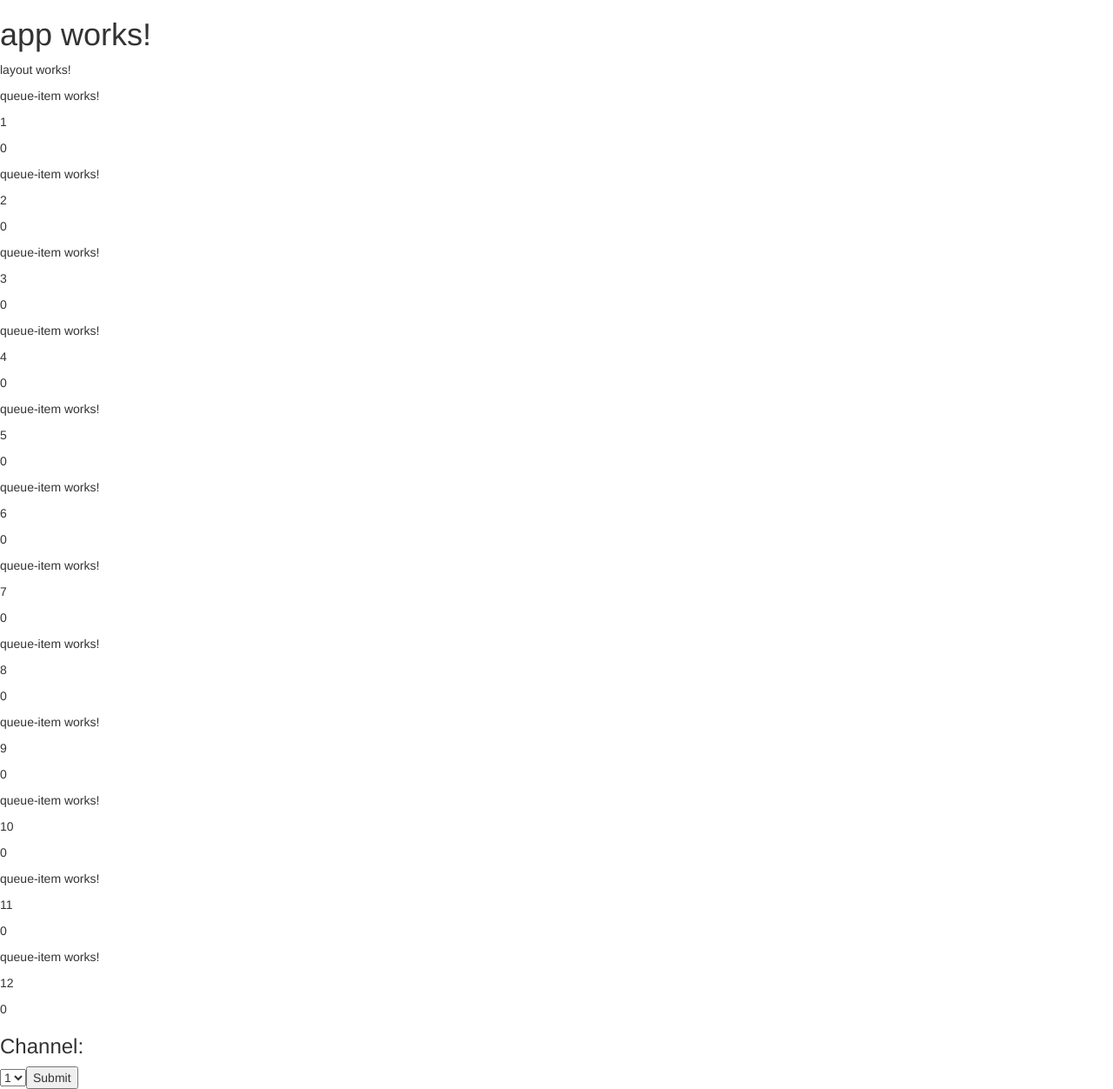
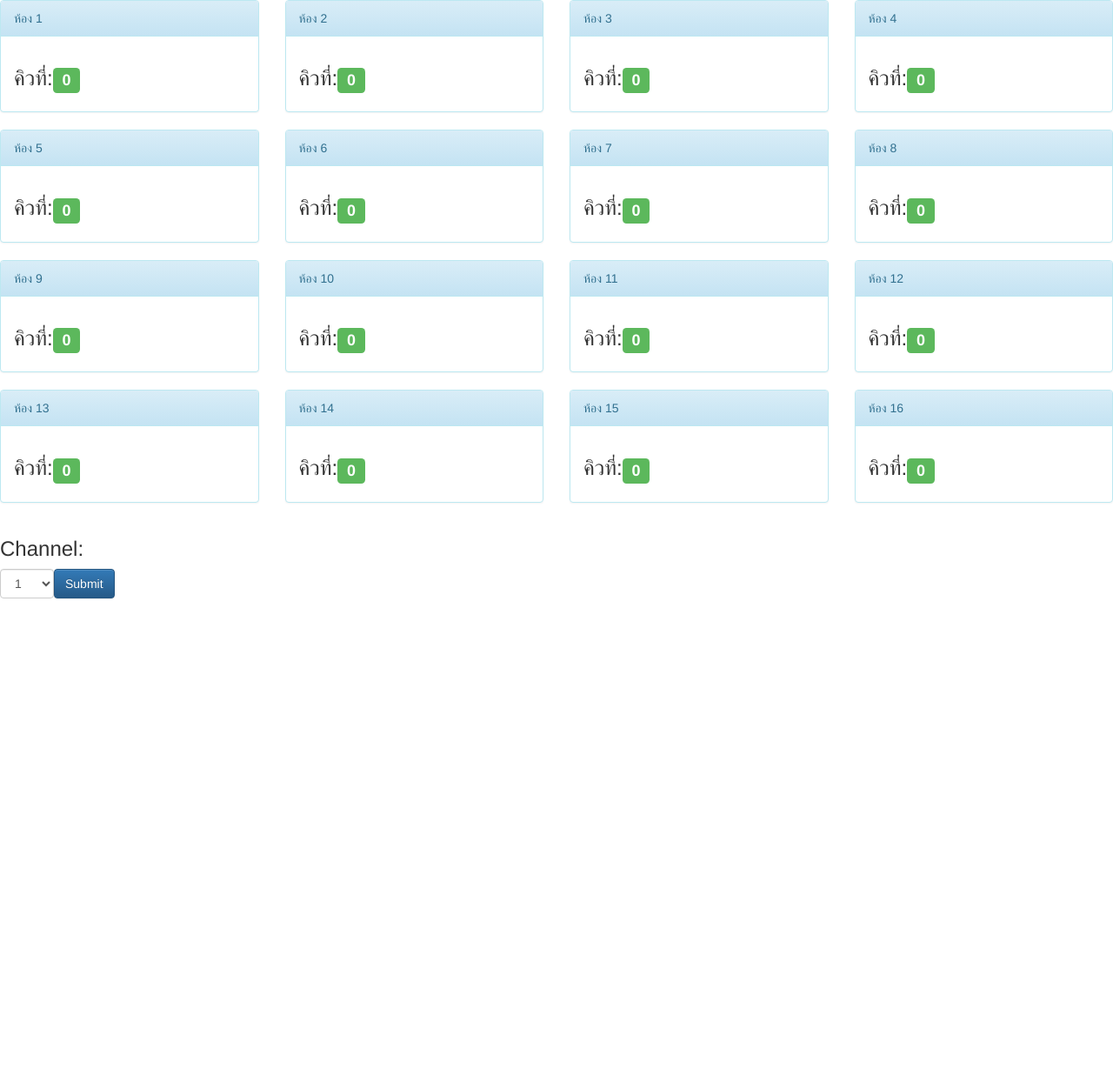
Before and after one commit to jengjeng/angular2-101, an Angular app: page / in a window 1280 px wide. Shown: the whole page at 87% size. After the commit the page ends 800 px from the top, so only its background shows below. Built offline with nearby package versions, Linux system fonts and the light colour scheme.

Commit message:
completed

```diff
--- a/src/app/admin-controls/admin-controls.component.html
+++ b/src/app/admin-controls/admin-controls.component.html
@@ -1,10 +1,8 @@
-<h3>Channel:</h3>
-<select name="" id="">
-  <option value="1">1</option>
-  <option value="2">2</option>
-  <option value="3">3</option>
-  <option value="4">4</option>
-  <option value="5">5</option>
+<div class="form-inline">
+  <h3>Channel:</h3>
+  <select class="form-control" [(ngModel)]="inputChannel">
+  <option *ngFor="let item of channels" [value]=item>{{item}}</option>
 </select>
 
-<button type="button">Submit</button>
+  <button type="button" class="btn btn-primary" (click)="nextQueue()">Submit</button>
+</div>
--- a/src/app/admin-controls/admin-controls.component.ts
+++ b/src/app/admin-controls/admin-controls.component.ts
@@ -1,4 +1,4 @@
-import { Component, OnInit } from '@angular/core';
+import { Component, OnInit, Output, EventEmitter, Input } from '@angular/core';
 
 @Component({
   selector: 'app-admin-controls',
@@ -7,9 +7,19 @@ import { Component, OnInit } from '@angular/core';
 })
 export class AdminControlsComponent implements OnInit {
 
+  @Input() channelCount:number;
+  channels: number[] = [];
+  inputChannel: string = '1';
+  @Output() channel = new EventEmitter();
+
   constructor() { }
 
   ngOnInit() {
+    this.channels = Array.from(Array(this.channelCount).keys()).map(v => v + 1)
+  }
+
+  nextQueue() {
+    this.channel.emit(this.inputChannel)
   }
 
 }
--- a/src/app/app.component.html
+++ b/src/app/app.component.html
@@ -1,5 +1,2 @@
-<h1>
-  {{title}}
-</h1>
 <router-outlet>
 </router-outlet>
--- a/src/app/layout/layout.component.html
+++ b/src/app/layout/layout.component.html
@@ -1,10 +1,7 @@
-<p>
-  layout works!
-</p>
-
-<div *ngFor="let channel of channels">
-  <app-queue-item [model]=channel></app-queue-item>
+<div class="row">
+  <app-queue-item *ngFor="let channel of channels" [model]=channel class="col-xs-3"></app-queue-item>
 </div>
 
 
-<app-admin-controls></app-admin-controls>
+<app-admin-controls (channel)="nextQueue($event)" [channelCount]=channels.length></app-admin-controls>
+{{channel}}
--- a/src/app/layout/layout.component.ts
+++ b/src/app/layout/layout.component.ts
@@ -13,7 +13,7 @@ export class LayoutComponent implements OnInit {
 
   constructor() {
 
-    for (let i = 1; i <= 12; i++) {
+    for (let i = 1; i <= 16; i++) {
       this.channels.push(new ChannelModel(i.toString(), 0));
     }
 
@@ -24,4 +24,8 @@ export class LayoutComponent implements OnInit {
   ngOnInit() {
   }
 
+  nextQueue(channel) {
+    this.channels[channel - 1].currentQueue++;
+  }
+
 }
--- a/src/app/layout/queue-item/queue-item.component.html
+++ b/src/app/layout/queue-item/queue-item.component.html
@@ -1,5 +1,9 @@
-<p>
-  queue-item works!
-</p>
-<p>{{model.name}}</p>
-<p>{{model.currentQueue}}</p>
+<div class="panel panel-info">
+  <div class="panel-heading">ห้อง {{model.name}}</div>
+  <div class="panel-body">
+    <h3>
+      <span>คิวที่:</span>
+      <span class="label label-success">{{model.currentQueue}}</span>
+    </h3>
+  </div>
+</div>
```
